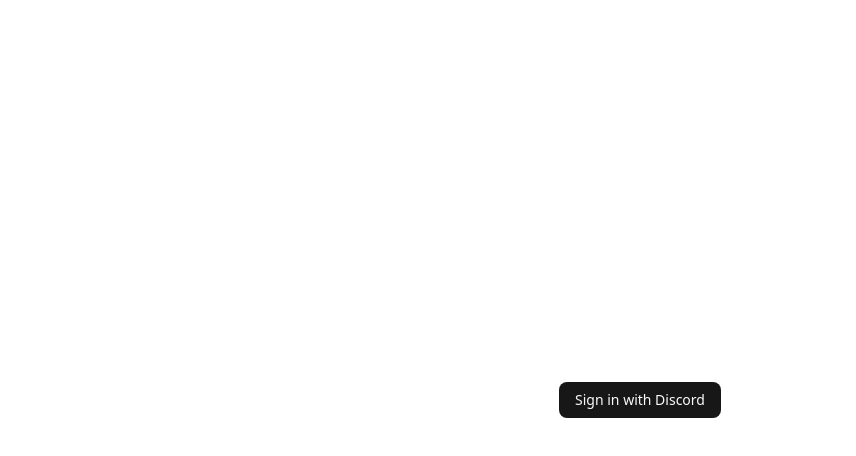
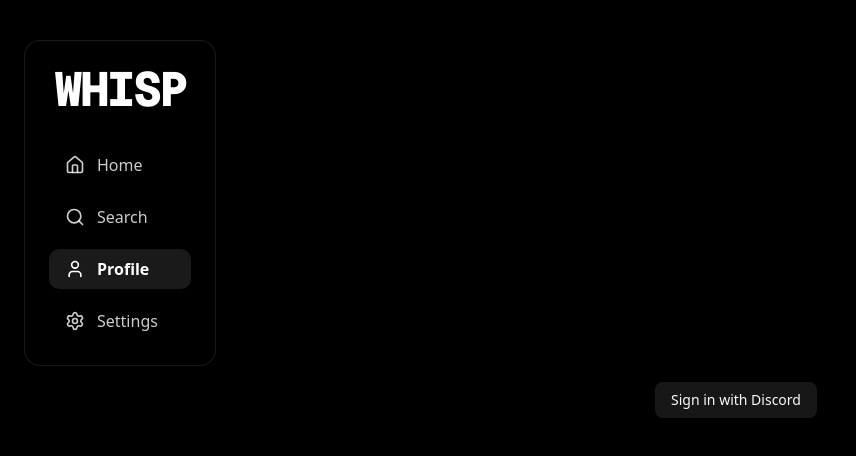
Before and after one commit to linuskang/whisp, a Next.js app: page /profile in a window 1280 px wide. Shown: the top 456 px of the page, without its empty margins (0-856 px from the left). Built offline with nearby package versions, Linux system fonts and the light colour scheme; no server answers.

Commit message:
feat: add sidebar

```diff
--- a/app/profile/page.tsx
+++ b/app/profile/page.tsx
@@ -3,6 +3,7 @@
 import { signIn, signOut, useSession } from "next-auth/react"
 import { useEffect, useState } from "react"
 import { Button } from "@/components/ui/button"
+import Sidebar from "@/components/sidebar"
 import {
   Avatar,
   AvatarFallback,
@@ -59,7 +60,9 @@ function HomeContent() {
   }
 
   return (
-    <main className="flex justify-center items-center min-h-screen bg-background text-foreground">
+    <div className="min-h-screen bg-black text-white pl-48">
+      <Sidebar />
+      <main className="flex justify-center items-center min-h-screen text-foreground">
         {session ? (
           <Card className="max-w-md w-full shadow-lg">
             <CardHeader>
@@ -117,6 +120,7 @@ function HomeContent() {
           <Button onClick={() => signIn("discord")}>Sign in with Discord</Button>
         )}
       </main>
+    </div>
   )
 }
 
--- a/app/settings/page.tsx
+++ b/app/settings/page.tsx
@@ -6,6 +6,8 @@ import { Input } from "@/components/ui/input"
 import { Textarea } from "@/components/ui/textarea"
 import { Button } from "@/components/ui/button"
 import { redirect } from "next/navigation"
+import Sidebar from "@/components/sidebar"
+
 import {
   Card,
   CardHeader,
@@ -55,6 +57,8 @@ function SettingsContent() {
   if (!session) redirect("/signin")
 
   return (
+    <div className="min-h-screen bg-black text-white pl-48">
+      <Sidebar />
       <main className="max-w-2xl mx-auto p-6">
         <Card>
           <CardHeader>
@@ -127,6 +131,7 @@ function SettingsContent() {
           </CardFooter>
         </Card>
       </main>
+    </div>
   )
 }
 
```
Lines whose indentation alone changed are shown as unchanged.
